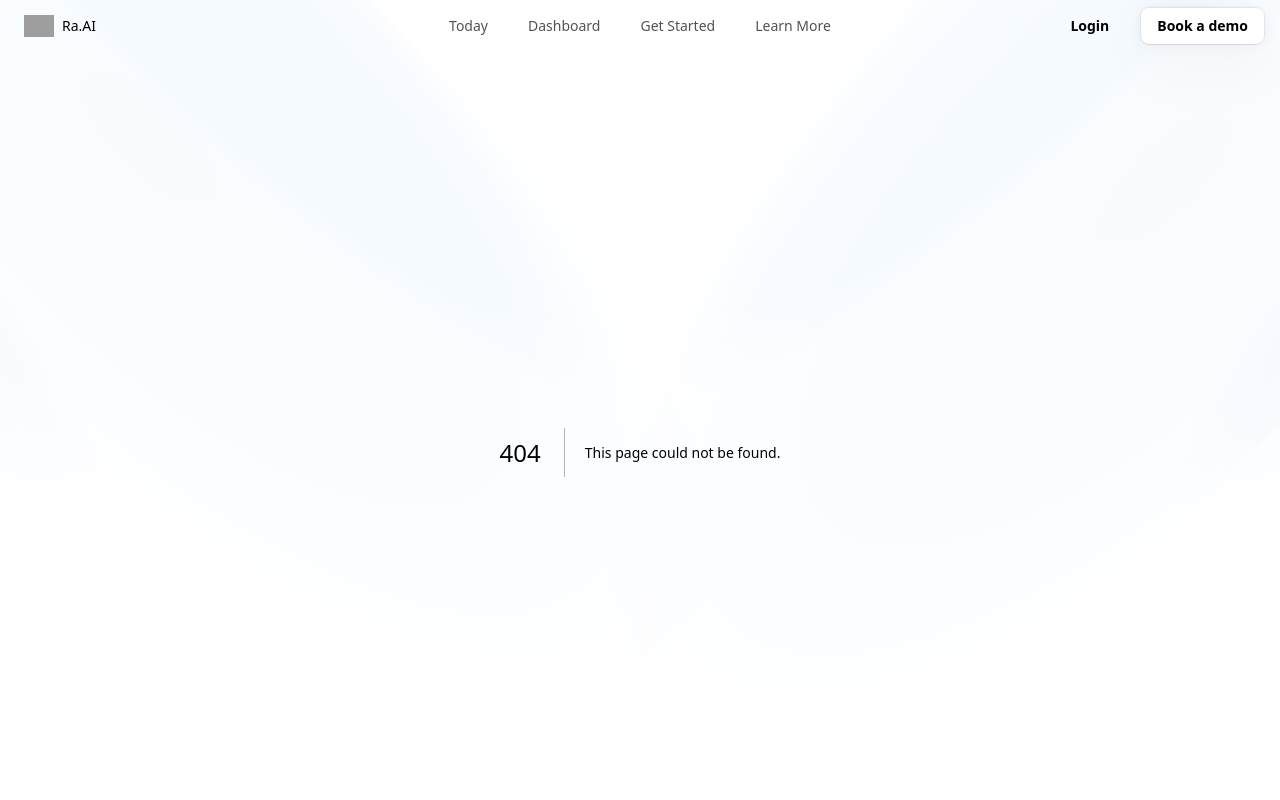
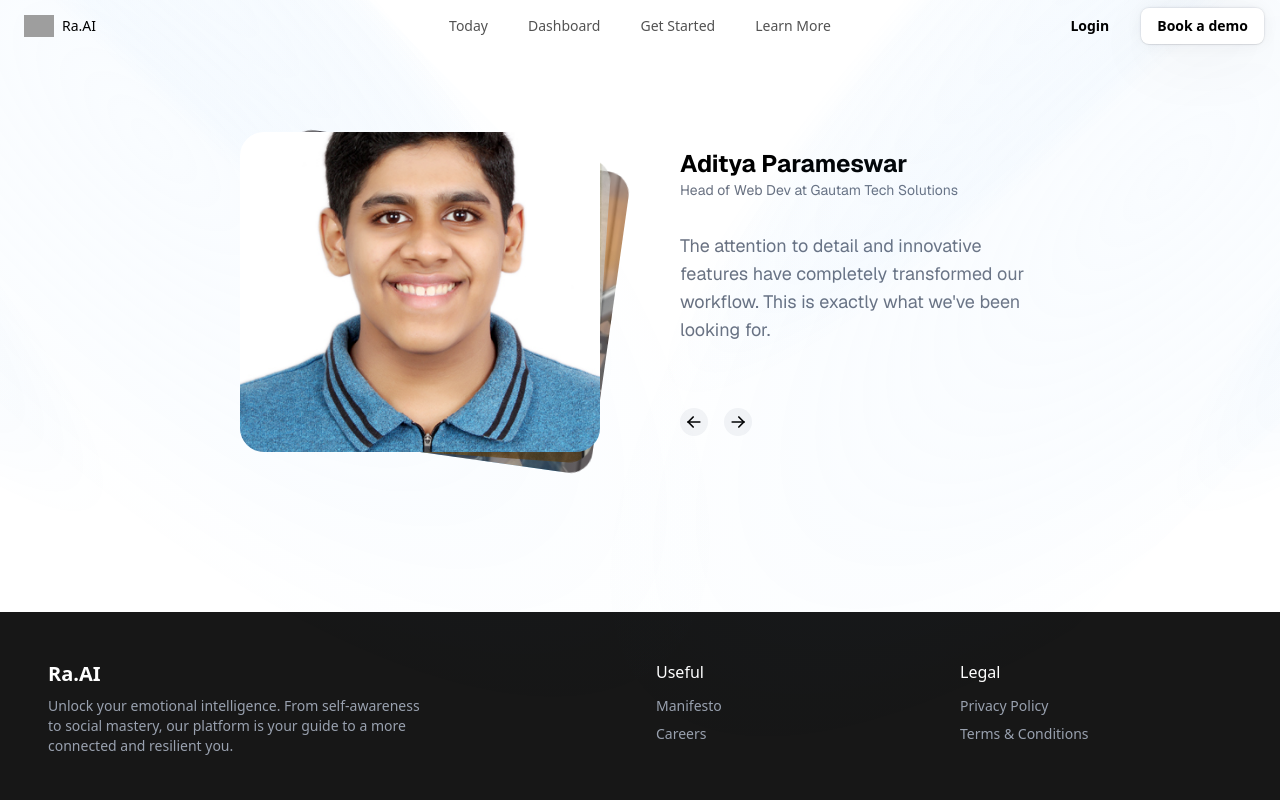
Before and after one commit to MathiasEthan/RaAI, a Next.js app: page /aboutuslol in a window 1280 px wide. Before the commit this address had no page. Shown: the top 800 px of the page. Built offline with nearby package versions, Linux system fonts and the light colour scheme; grey boxes are pictures that could not be loaded.

Commit message:
some minor changes

```diff
--- /dev/null
+++ b/app/aboutuslol/page.tsx
@@ -0,0 +1,46 @@
+import React from 'react'
+import adi from "@/public/adi.jpg"
+import ethan from "@/public/ethan.jpg"
+import muaaz from "@/public/muaaz.jpg"
+import arnav from "@/public/arnav.jpg"
+import { AnimatedTestimonials } from '@/components/ui/animated-testimonials'
+
+function AboutUs() {
+    const weAre = [ {
+      quote:
+        "The attention to detail and innovative features have completely transformed our workflow. This is exactly what we've been looking for.",
+      name: "Aditya Parameswar",
+      designation: "Head of Web Dev at Gautam Tech Solutions",
+      src: adi.src,
+    },
+    {
+      quote:
+        "Implementation was seamless and the results exceeded our expectations. The platform's flexibility is remarkable.",
+      name: "Muaaz Shaikh",
+      designation: "3x Google SWE Interview Reject",
+      src: muaaz.src,
+    },
+    {
+      quote:
+        "This solution has significantly improved our team's productivity. The intuitive interface makes complex tasks simple.",
+      name: "Ethan Mathias",
+      designation: "15x Bumble Reject Streak  ",
+      src: ethan.src,
+    },
+    {
+      quote:
+        "Outstanding support and robust features. It's rare to find a product that delivers on all its promises.",
+      name: "Rajesh Codemarika",
+      designation: "Engineering Lead at Gupta Vada Pav",
+      src: arnav.src,
+    },
+  ];
+
+  return (
+    <div>
+        <AnimatedTestimonials testimonials={weAre}/>
+    </div>
+  )
+}
+
+export default AboutUs
--- a/app/layout.tsx
+++ b/app/layout.tsx
@@ -19,8 +19,8 @@ const geistMono = Geist_Mono({
 });
 
 export const metadata: Metadata = {
-  title: "Create Next App",
-  description: "Generated by create next app",
+  title: "RaAI",
+  description: "Ai Self Improvement Coach",
 };
 
 export default function RootLayout({
--- a/app/page.tsx
+++ b/app/page.tsx
@@ -2,47 +2,14 @@ import { TextHoverEffect } from "@/components/ui/text-hover-effect";
 import {TextGenerateEffect} from "@/components/ui/text-generate-effect"
 import { Button } from "@/components/ui/button";
 import Link from "next/link";
-import adi from "@/public/adi.jpg"
-import ethan from "@/public/ethan.jpg"
-import muaaz from "@/public/muaaz.jpg"
-import arnav from "@/public/arnav.jpg"
-import mox from "@/public/mox.jpg"
-import { AnimatedTestimonials } from "@/components/ui/animated-testimonials";
+
 
 export default function Home() {
 const words : string= "decode your emotions, master your life."
-const weAre = [ {
-      quote:
-        "The attention to detail and innovative features have completely transformed our workflow. This is exactly what we've been looking for.",
-      name: "Aditya Parameswar",
-      designation: "Head of Web Dev at Gautam Tech Solutions",
-      src: adi.src,
-    },
-    {
-      quote:
-        "Implementation was seamless and the results exceeded our expectations. The platform's flexibility is remarkable.",
-      name: "Muaaz Shaikh",
-      designation: "3x Google SWE Interview Reject",
-      src: muaaz.src,
-    },
-    {
-      quote:
-        "This solution has significantly improved our team's productivity. The intuitive interface makes complex tasks simple.",
-      name: "Ethan Mathias",
-      designation: "15x Bumble Reject Streak  ",
-      src: ethan.src,
-    },
-    {
-      quote:
-        "Outstanding support and robust features. It's rare to find a product that delivers on all its promises.",
-      name: "Rajesh Codemarika",
-      designation: "Engineering Lead at Gupta Vada Pav",
-      src: arnav.src,
-    },
 
-  ];
   return (
     <div className="p-5 m-5">
+      <title>RaAI</title>
       <main className="min-h-screen flex flex-col items-center justify-center mt-[-120] ">
         <TextHoverEffect text="Ra.AI" />
         <div className="flex justify-center w-full md:mt-[-90] sm:mt-20">
@@ -62,7 +29,6 @@ const weAre = [ {
         </div>
 
       </div>
-      <AnimatedTestimonials testimonials={weAre}/>
       <div className="w-full mt-4">
       </div>
     </div>
```
